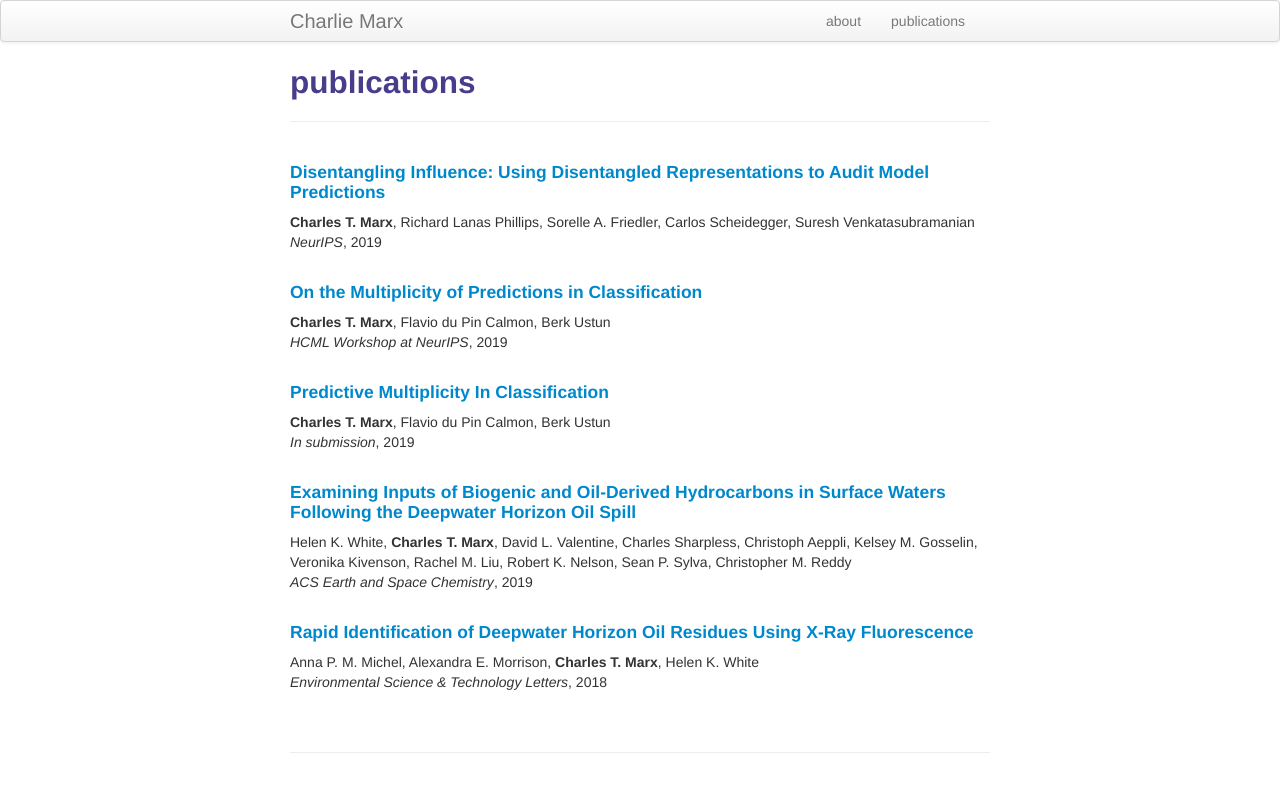
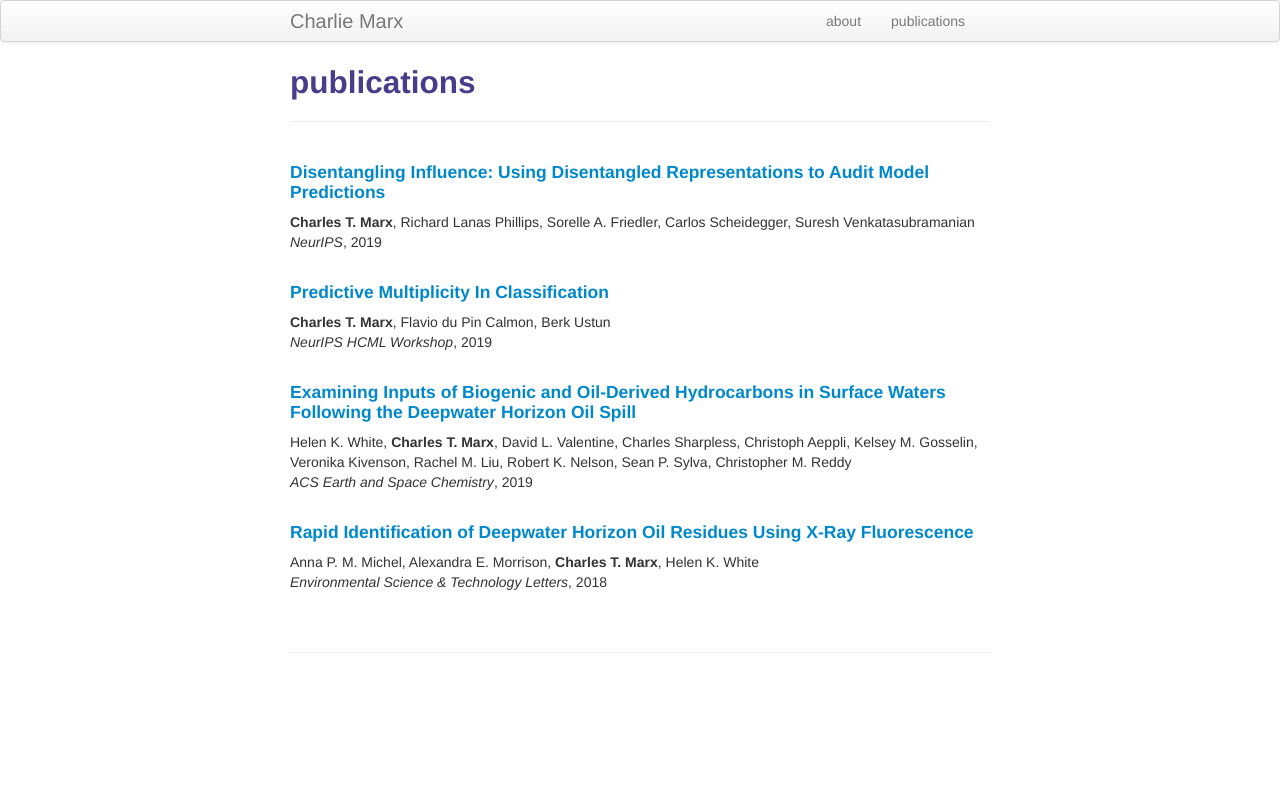
Before and after one commit to charliemarx/charliemarx.github.io, a Jekyll site: the page built from pages/pubs.md, in a window 1280 px wide. Shown: the top 792 px of the page. Built offline with Jekyll 4.4.1, drawn with Linux system fonts in a browser that asks for light colours.

Commit message:
updating pubs and cv

```diff
--- a/pages/pubs.md
+++ b/pages/pubs.md
@@ -10,18 +10,19 @@ description: Charlie Marx's publications
 <br />
 <br />
 
-#### <a href="{{ BASE_PATH }}/assets/predictive_multiplicity_workshop.pdf">On the Multiplicity of Predictions in Classification</a>
+#### <a href="{{ BASE_PATH }}/assets/predictive_multiplicity.pdf">Predictive Multiplicity In Classification</a>
 **Charles T. Marx**, Flavio du Pin Calmon, Berk Ustun
-*HCML Workshop at NeurIPS*, 2019
+*NeurIPS HCML Workshop*, 2019
 <br />
 <br />
 
+<!--
 #### <a href="{{ BASE_PATH }}/assets/predictive_multiplicity.pdf">Predictive Multiplicity In Classification</a>
 **Charles T. Marx**, Flavio du Pin Calmon, Berk Ustun
 *In submission*, 2019
 <br />
 <br />
-
+-->
 
 #### <a href="{{ BASE_PATH }}/assets/examining_hydrocarbons.pdf">Examining Inputs of Biogenic and Oil-Derived Hydrocarbons in Surface Waters Following the Deepwater Horizon Oil Spill</a>
 Helen K. White, **Charles T. Marx**, David L. Valentine, Charles Sharpless, Christoph Aeppli, Kelsey M. Gosselin, Veronika Kivenson, Rachel M. Liu, Robert K. Nelson, Sean P. Sylva, Christopher M. Reddy
```
Also changed, not shown: 1 other file.
